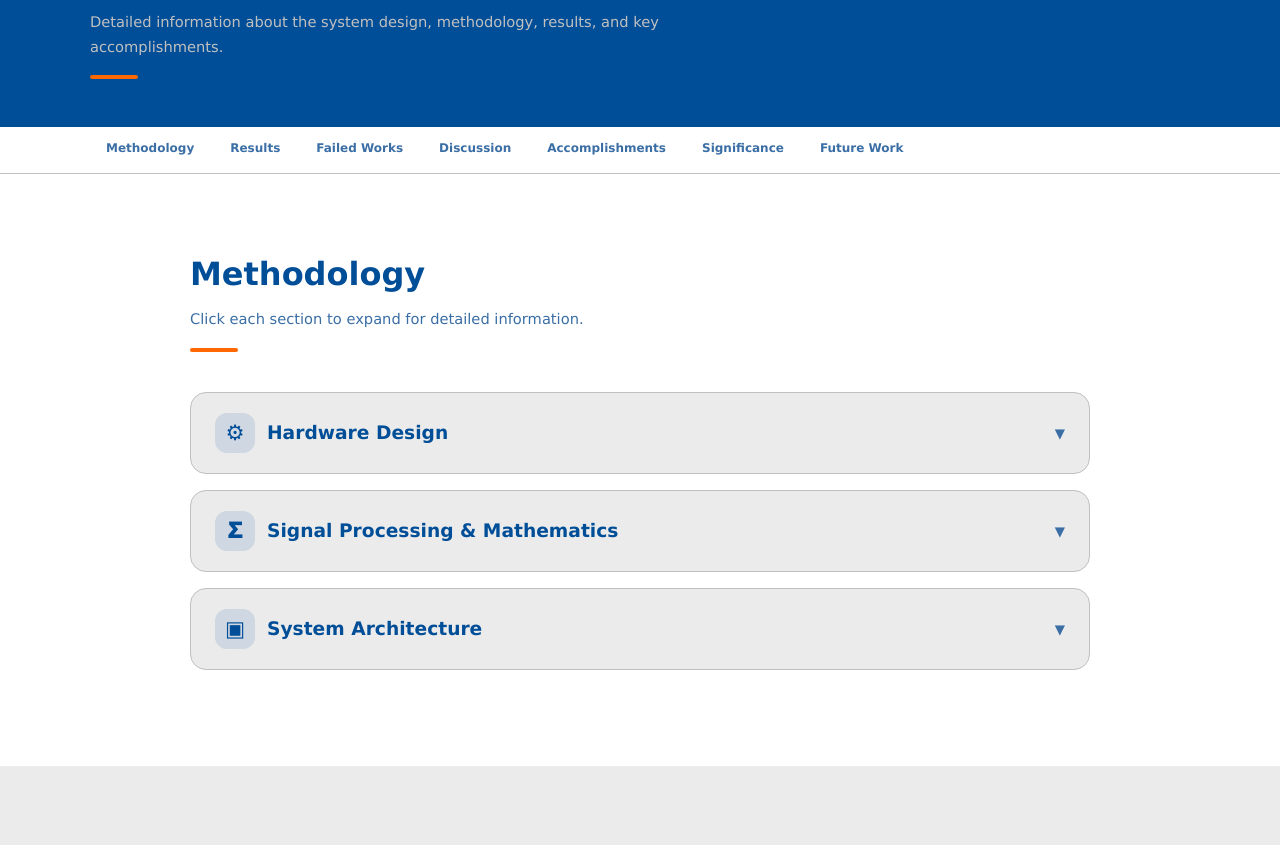
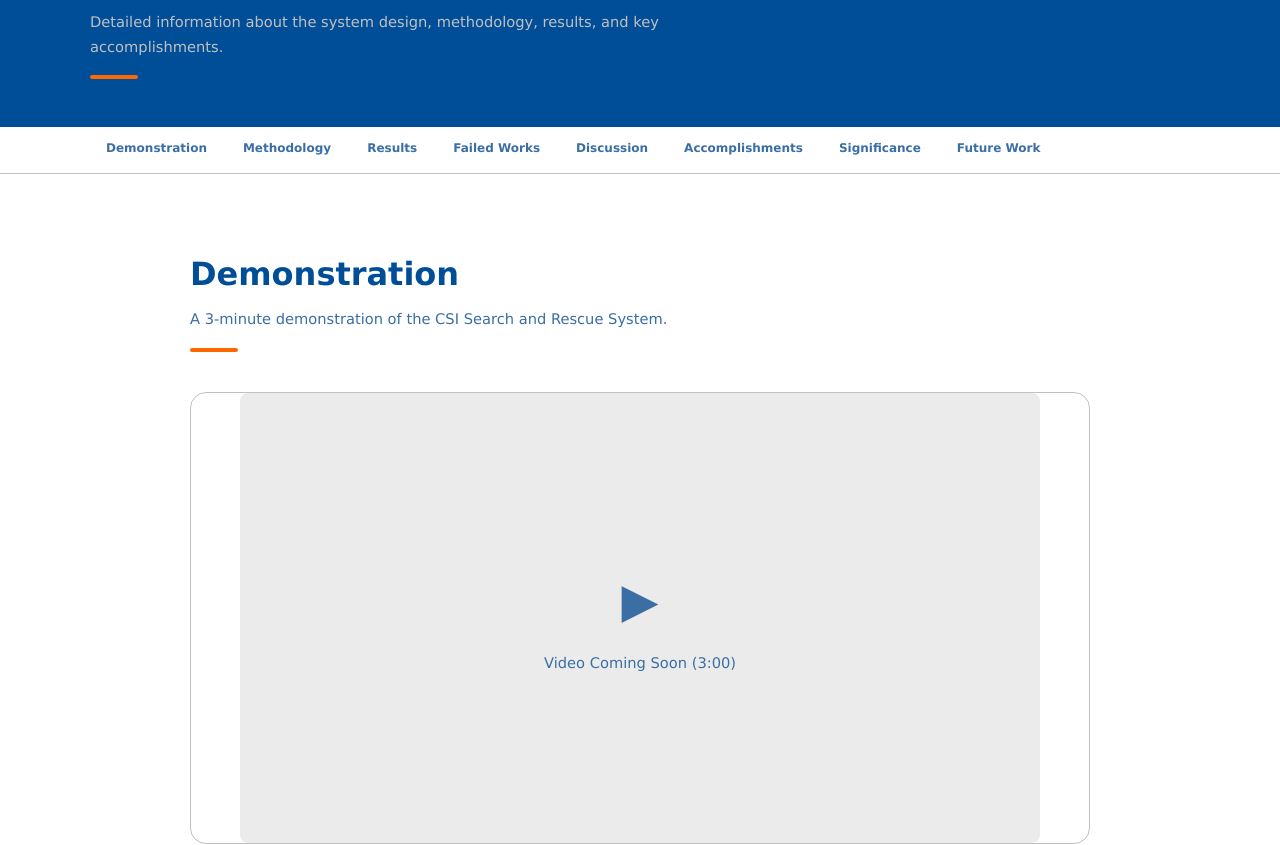
Before and after one commit to tg14578/csi-sar, a Next.js app: page /project in a window 1280 px wide. Shown: the part 140-985 px from the top of the page. Built offline with nearby package versions, Linux system fonts and the light colour scheme.

Commit message:
Add demonstration video placeholder to project page

```diff
--- a/app/project/page.js
+++ b/app/project/page.js
@@ -14,6 +14,7 @@ export default function Project(){
       {/* Section Jump Nav */}
       <div className="section-jump-bar">
         <div className="section-inner-wide">
+          <a href="#demonstration">Demonstration</a>
           <a href="#methodology">Methodology</a>
           <a href="#results">Results</a>
           <a href="#failed-works">Failed Works</a>
@@ -23,6 +24,37 @@ export default function Project(){
           <a href="#future-work">Future Work</a>
         </div>
       </div>
+
+      {/* Demonstration */}
+      <section className="section-white" id="demonstration">
+        <div className="section-inner">
+          <div className="section-heading">
+            <h2>Demonstration</h2>
+            <p>A 3-minute demonstration of the CSI Search and Rescue System.</p>
+            <div className="accent-bar" />
+          </div>
+          <div className="figure">
+            <div style={{
+              width: '100%',
+              aspectRatio: '16 / 9',
+              maxWidth: '800px',
+              margin: '0 auto',
+              background: 'var(--platinum)',
+              display: 'flex',
+              flexDirection: 'column',
+              alignItems: 'center',
+              justifyContent: 'center',
+              color: 'var(--cerulean)',
+              fontSize: '11pt',
+              borderRadius: '8px',
+              gap: '12px'
+            }}>
+              <span style={{fontSize: '48px'}}>&#x25B6;</span>
+              <span>Video Coming Soon (3:00)</span>
+            </div>
+          </div>
+        </div>
+      </section>
 
       {/* Methodology */}
       <section className="section-white" id="methodology">
```
